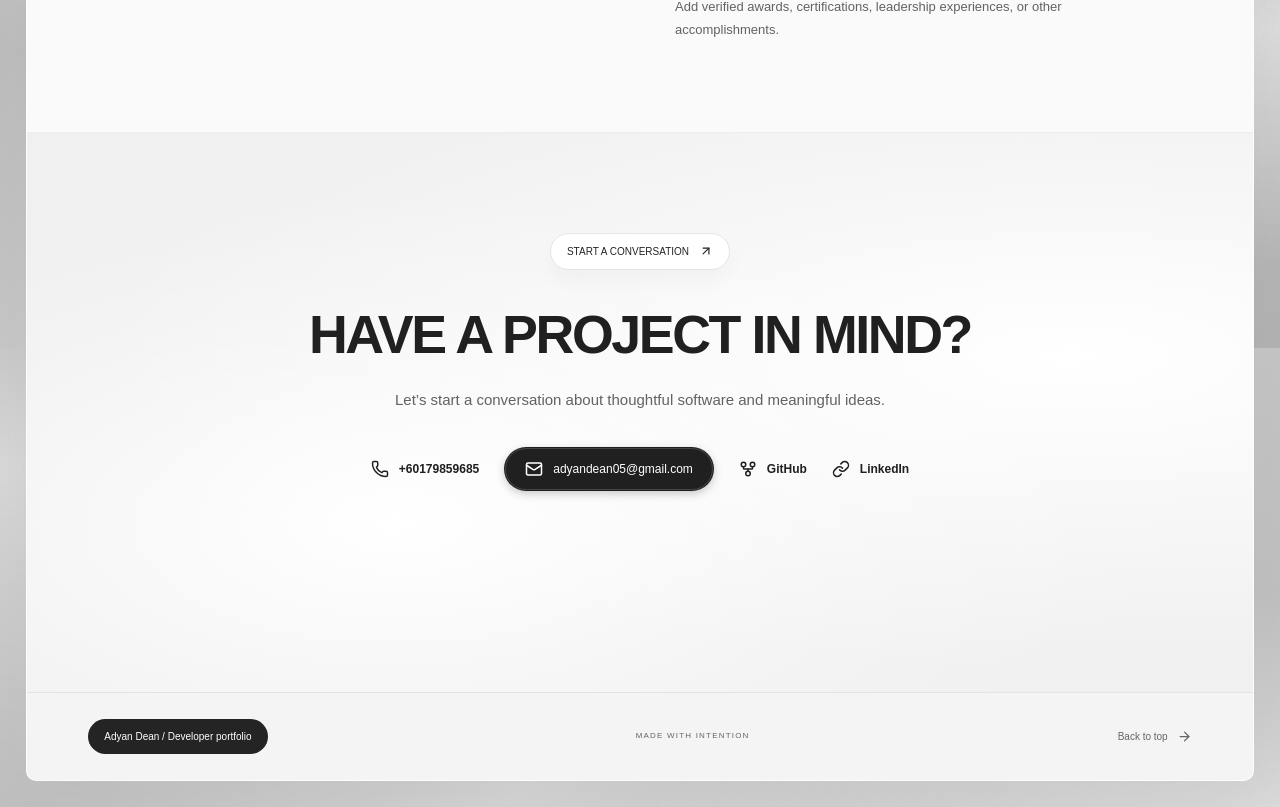
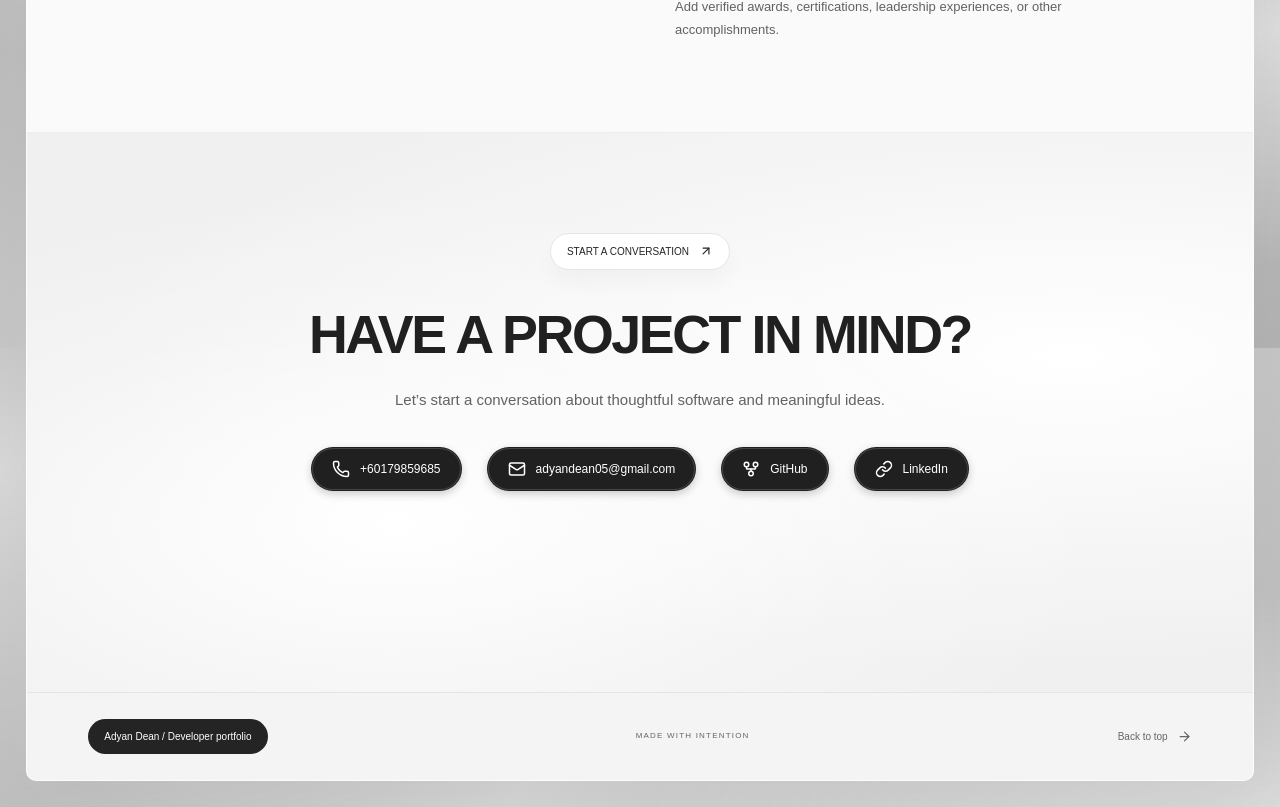
Before and after one commit to Adyan05/Portfolio, a React (Vite) app: page / in a window 1280 px wide. Shown: the part 5252-6059 px from the top of the page. Built offline with nearby package versions, Linux system fonts and the light colour scheme.

Commit message:
Match all contact links to black rounded buttons

```diff
--- a/src/App.tsx
+++ b/src/App.tsx
@@ -28,5 +28,5 @@ export default function App(){const [filter,setFilter]=useState('All projects'),
  <section id="skills"><div className="section-heading"><div><span className="eyebrow">03 / THE TOOLKIT</span><h2>Tools for <em>making.</em></h2></div><p>Your skills, grouped by how you use them.</p></div><div className="skills-grid">{skills.map((s,i)=><motion.article {...reveal} key={s.title}><span className="tool-number">0{i+1}</span><h3>{s.title}</h3><p>{s.text}</p><span className="content-note">SKILLS PLACEHOLDER</span></motion.article>)}</div></section>
  <section id="experience" className="simple-section"><div><span className="eyebrow">04 / EXPERIENCE</span><h2>The journey<br/><em>so far.</em></h2></div><div>{experience.map(e=><article className="timeline-item" key={e.title}><span className="eyebrow muted">{e.organization}</span><h3>{e.title}</h3><p>{e.description}</p><span className="content-note">EXPERIENCE PLACEHOLDER</span></article>)}</div></section>
  <section id="achievements" className="simple-section"><div><span className="eyebrow">05 / ACHIEVEMENTS</span><h2>Small steps.<br/><em>Meaningful milestones.</em></h2></div><div>{achievements.map(a=><article className="achievement" key={a.title}><Placeholder compact type="result" label="Certificate placeholder"/><h3>{a.title}</h3><p>{a.description}</p></article>)}</div></section>
- <section id="contact" className="contact-section"><span className="pill contact-kicker">START A CONVERSATION <ArrowUpRight size={14}/></span><h2>HAVE A PROJECT IN MIND?</h2><p>Let’s start a conversation about thoughtful software and meaningful ideas.</p><div className="contact-links">{profile.phone&&<a className="text-link" href={`tel:${profile.phone}`}><Phone size={18}/>{profile.phone}</a>}{profile.email&&<a className="button dark" href={`mailto:${profile.email}`}><Mail size={18}/>{profile.email}</a>}{profile.github&&<a className="text-link" href={profile.github}><GitFork size={18}/>GitHub</a>}{profile.linkedin&&<a className="text-link" href={profile.linkedin}><Link size={18}/>LinkedIn</a>}{!profile.email&&!profile.github&&!profile.linkedin&&<span className="contact-placeholder"><Mail size={18}/> Contact details coming soon</span>}</div></section></main><footer className="site-footer"><span>{profile.name} / Developer portfolio</span><span>MADE WITH INTENTION</span><a href="#home">Back to top <ArrowRight size={15}/></a></footer><AnimatePresence mode="wait">{project&&<Presentation key={project.id} project={project} onClose={close}/>}</AnimatePresence></>;
+ <section id="contact" className="contact-section"><span className="pill contact-kicker">START A CONVERSATION <ArrowUpRight size={14}/></span><h2>HAVE A PROJECT IN MIND?</h2><p>Let’s start a conversation about thoughtful software and meaningful ideas.</p><div className="contact-links">{profile.phone&&<a className="button dark" href={`tel:${profile.phone}`}><Phone size={18}/>{profile.phone}</a>}{profile.email&&<a className="button dark" href={`mailto:${profile.email}`}><Mail size={18}/>{profile.email}</a>}{profile.github&&<a className="button dark" href={profile.github}><GitFork size={18}/>GitHub</a>}{profile.linkedin&&<a className="button dark" href={profile.linkedin}><Link size={18}/>LinkedIn</a>}{!profile.email&&!profile.github&&!profile.linkedin&&<span className="contact-placeholder"><Mail size={18}/> Contact details coming soon</span>}</div></section></main><footer className="site-footer"><span>{profile.name} / Developer portfolio</span><span>MADE WITH INTENTION</span><a href="#home">Back to top <ArrowRight size={15}/></a></footer><AnimatePresence mode="wait">{project&&<Presentation key={project.id} project={project} onClose={close}/>}</AnimatePresence></>;
 }
```
